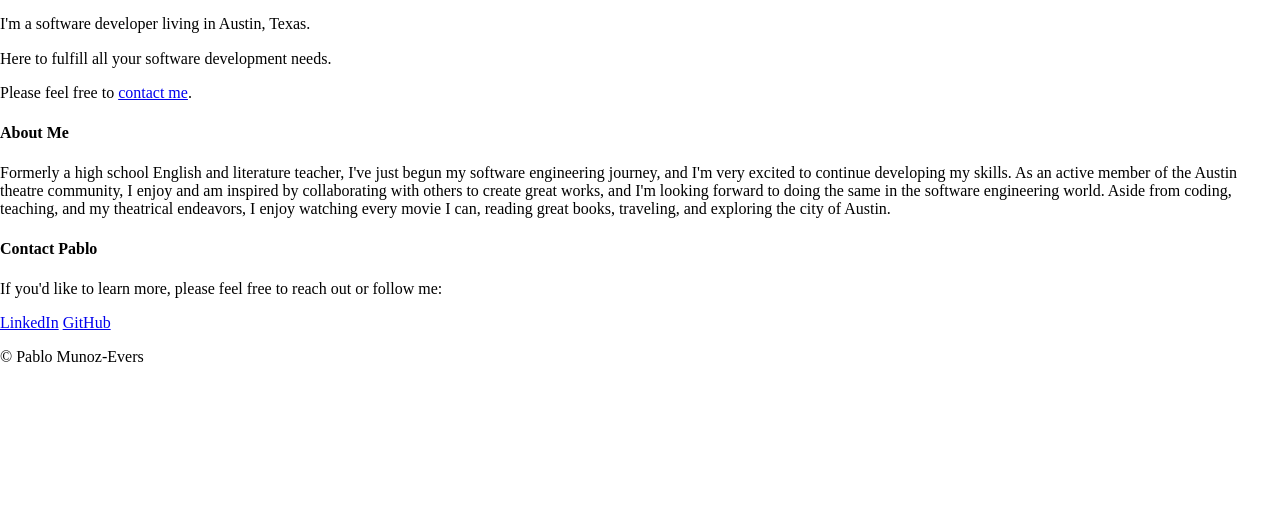
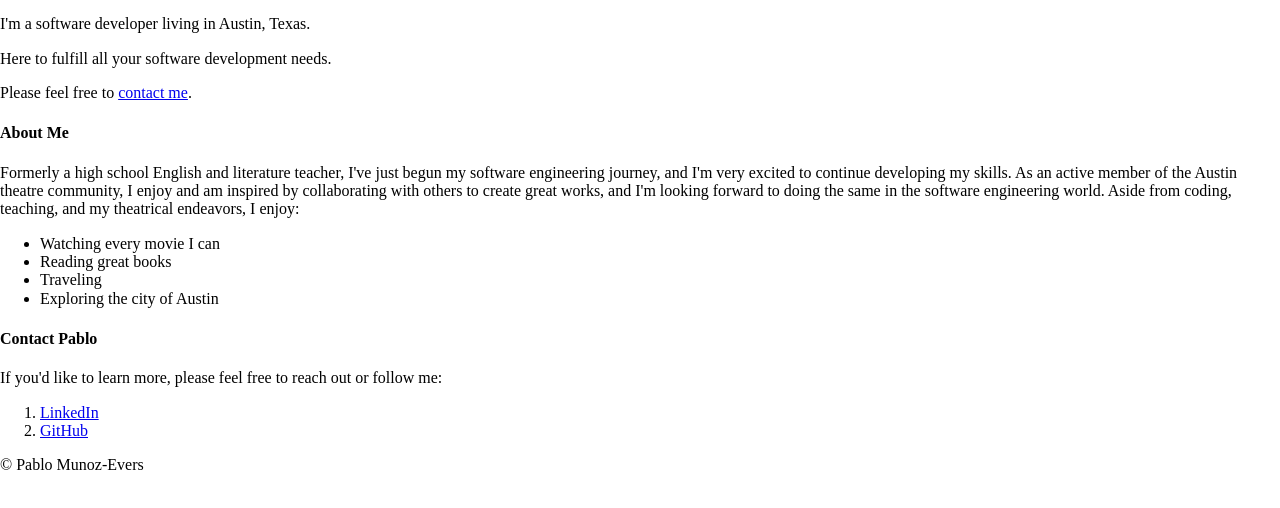
Before and after one commit to pamunev/portfolio, a plain HTML site: page index.html in a window 1280 px wide. Shown: the part 152-660 px from the top of the page. Drawn offline with nearby package versions, Linux system fonts and the light colour scheme.

Commit message:
Update index.html

```diff
--- a/index.html
+++ b/index.html
@@ -30,15 +30,22 @@
   <!-- About Me section -->
   <article>
     <h4>About Me</h4>
-    <p>Formerly a high school English and literature teacher, I've just begun my software engineering journey, and I'm very excited to continue developing my skills. As an active member of the Austin theatre community, I enjoy and am inspired by collaborating with others to create great works, and I'm looking forward to doing the same in the software engineering world. Aside from coding, teaching, and my theatrical endeavors, I enjoy watching every movie I can, reading great books, traveling, and exploring the city of Austin.</p>
+    <p>Formerly a high school English and literature teacher, I've just begun my software engineering journey, and I'm very excited to continue developing my skills. As an active member of the Austin theatre community, I enjoy and am inspired by collaborating with others to create great works, and I'm looking forward to doing the same in the software engineering world. Aside from coding, teaching, and my theatrical endeavors, I enjoy:</p>
+    <ul>
+      <li>Watching every movie I can</li>
+      <li>Reading great books</li>
+      <li>Traveling</li>
+      <li>Exploring the city of Austin</li>
   </article>
   <!-- Contact section -->
 
   <article id="contact">
     <h4>Contact Pablo</h4>
     <p>If you'd like to learn more, please feel free to reach out or follow me:</p>
-    <a href="https://www.linkedin.com/in/pablo-munoz-evers-46b232149/">LinkedIn</a>
-    <a href="https://github.com/pamunev">GitHub</a>
+    <ol>
+      <li><a href="https://www.linkedin.com/in/pablo-munoz-evers-46b232149/">LinkedIn</a></li>
+      <li><a href="https://github.com/pamunev">GitHub</a></li>
+    </ol>
   </article>
   </main>
 
```
